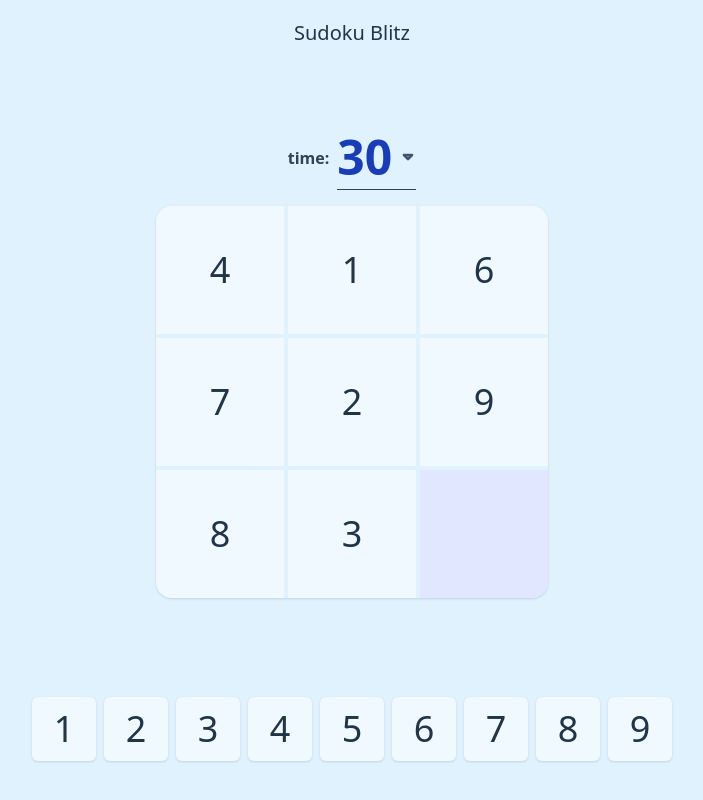
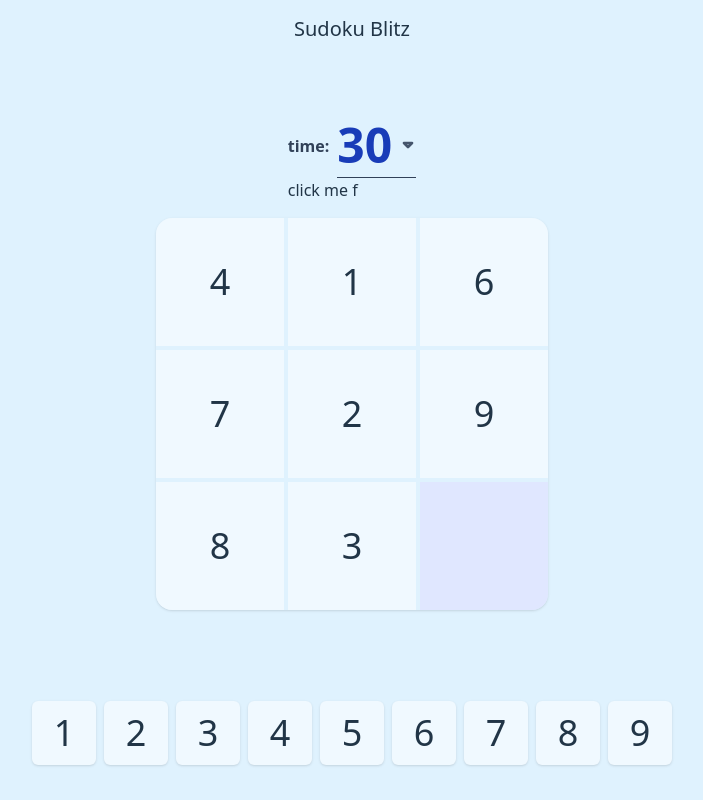
Before and after one commit to Sofia-Ortega/sudoku-blitz, a React (Vite) app: page / in a window 1280 px wide. Shown: the whole page, without its empty margins (288-991 px from the left). Built offline with nearby package versions, Linux system fonts and the light colour scheme.

Commit message:
looking scrumpteous

```diff
--- a/src/App.tsx
+++ b/src/App.tsx
@@ -20,8 +20,6 @@ const randomGrid = (): (number | null)[] => {
 };
 
 function App() {
-  const TIMER_OPTIONS = [15, 30, 45, 60];
-
   const [gridNums, setGridNums] = useState<(number | null)[]>(randomGrid());
   const [score, setScore] = useState(0);
   const [timer, setTimer] = useState(30);
@@ -58,14 +56,7 @@ function App() {
       <div className="bg-sky-100 min-h-screen flex flex-col justify-around items-center gap-10">
         <div className="text-xl text-center">Sudoku Blitz</div>
         <div className="flex flex-col justify-center items-center gap-4">
-          <div className="flex items-center gap-2">
-            <div className="font-bold text-slate-700">time:</div>
-            <Timer
-              options={TIMER_OPTIONS}
-              selected={timer}
-              setSelected={setTimer}
-            />
-          </div>
+          <Timer />
           <div>
             <Grid gridNums={gridNums} refreshPuzzle={refreshPuzzle} />
           </div>
--- /dev/null
+++ b/src/components/Timer/ArrowSvg.tsx
@@ -0,0 +1,19 @@
+export default function ArrowSvg({ isOpen }: { isOpen: boolean }) {
+  return (
+    <svg
+      width="16"
+      height="16"
+      viewBox="0 0 24 24"
+      fill="none"
+      stroke="currentColor"
+      strokeWidth="4"
+      strokeLinecap="round"
+      strokeLinejoin="round"
+      className={`text-slate-600 ${
+        isOpen ? "rotate-180" : ""
+      } transition-transform duration-200`}
+    >
+      <path d="M6 9 l6 6 6-6 Z" />
+    </svg>
+  );
+}
--- /dev/null
+++ b/src/components/Timer/DropDownOptions.tsx
@@ -0,0 +1,19 @@
+interface Props {
+  options: number[];
+  handleSelect: (option: number) => void;
+}
+export default function DropDownOptions({ options, handleSelect }: Props) {
+  return (
+    <div className="absolute z-10 mt-1 w-full bg-white shadow-md rounded-md border border-slate-50">
+      {options.map((option) => (
+        <div
+          key={option}
+          onClick={() => handleSelect(option)}
+          className="px-4 py-2 hover:bg-slate-100 cursor-pointer text-blue-800 transition-colors duration-400 text-center select-none"
+        >
+          {option}
+        </div>
+      ))}
+    </div>
+  );
+}
--- a/src/components/Timer/Timer.tsx
+++ b/src/components/Timer/Timer.tsx
@@ -1,60 +1,51 @@
-import { Dispatch, SetStateAction, useState } from "react";
+import { useState } from "react";
+import Arrow from "./ArrowSvg";
+import DropDownOptions from "./DropDownOptions";
 
-interface DropdownProps {
-  options: number[];
-  selected: number;
-  setSelected: Dispatch<SetStateAction<number>>;
-}
+interface DropdownProps {}
 
-export default function Timer({
-  options,
-  selected,
-  setSelected,
-}: DropdownProps) {
+export default function Timer({}: DropdownProps) {
+  const TIMER_OPTIONS = [15, 30, 45, 60];
+
   const [isOpen, setIsOpen] = useState<boolean>(false);
+  const [selected, setSelected] = useState<number>(TIMER_OPTIONS[1]);
 
-  const toggleDropdown = () => setIsOpen((prev) => !prev);
+  const [started, setStarted] = useState(false);
 
+  const handleClick = () => {
+    if (!started) {
+      setIsOpen((prev) => !prev);
+    }
+  };
   const handleSelect = (option: number) => {
     setSelected(option);
     setIsOpen(false);
   };
 
   return (
-    <div className="relative inline-block text-left">
-      <button
-        onClick={toggleDropdown}
-        className="flex gap-2 justify-between items-center w-full border-b border-slate-700 font-bold text-blue-800 text-5xl py-2 bg-none cursor-pointer"
-      >
-        <span>{selected}</span>
-        <svg
-          width="16"
-          height="16"
-          viewBox="0 0 24 24"
-          fill="none"
-          stroke="currentColor"
-          strokeWidth="4"
-          strokeLinecap="round"
-          strokeLinejoin="round"
-          className="text-slate-600"
-        >
-          <path d="M6 9 l6 6 6-6 Z" />
-        </svg>
+    <div>
+      <div className="flex items-center gap-2">
+        <div className="font-bold text-slate-700">time:</div>
+        <div className="relative inline-block text-left">
+          <div
+            onClick={handleClick}
+            className="flex gap-2 justify-between items-center w-full border-b border-slate-700 font-bold text-blue-800 text-5xl py-2 bg-none cursor-pointer select-none"
+          >
+            <span>{selected}</span>
+            <Arrow isOpen={isOpen} />
+          </div>
+
+          {isOpen && (
+            <DropDownOptions
+              options={TIMER_OPTIONS}
+              handleSelect={handleSelect}
+            />
+          )}
+        </div>
+      </div>
+      <button onClick={() => setStarted(!started)}>
+        click me {started ? "t" : "f"}
       </button>
-
-      {isOpen && (
-        <div className="absolute z-10 mt-1 w-full bg-white shadow-md rounded-md border border-slate-50">
-          {options.map((option) => (
-            <div
-              key={option}
-              onClick={() => handleSelect(option)}
-              className="px-4 py-2 hover:bg-slate-100 cursor-pointer text-blue-800 transition-colors duration-400 text-center"
-            >
-              {option}
-            </div>
-          ))}
-        </div>
-      )}
     </div>
   );
 }
--- a/src/index.css
+++ b/src/index.css
@@ -43,3 +43,7 @@ h1 {
     color: #747bff;
   }
 }
+
+button {
+  cursor: pointer;
+}
```
